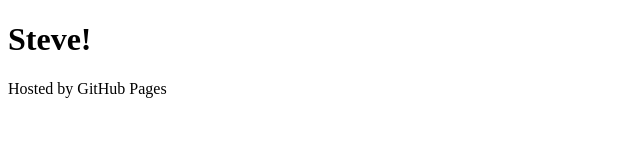
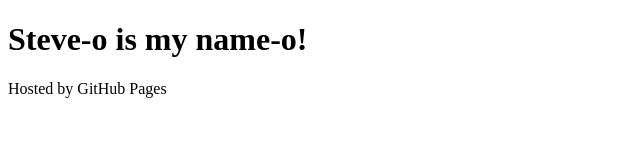
Before and after one commit to Peternell/peternell.github.io, a plain HTML site: page index.html in a window 1280 px wide. Shown: the whole page, without its empty margins (0-640 px from the left). Drawn offline with Linux system fonts and the light colour scheme.

Commit message:
Testing refresh speed of GitHub pages

```diff
--- a/index.html
+++ b/index.html
@@ -6,7 +6,7 @@
   </head>
 
   <body>
-    <h1>Steve!</h1>
+    <h1>Steve-o is my name-o!</h1>
     <p>Hosted by GitHub Pages</p>
   </body>
 
```
